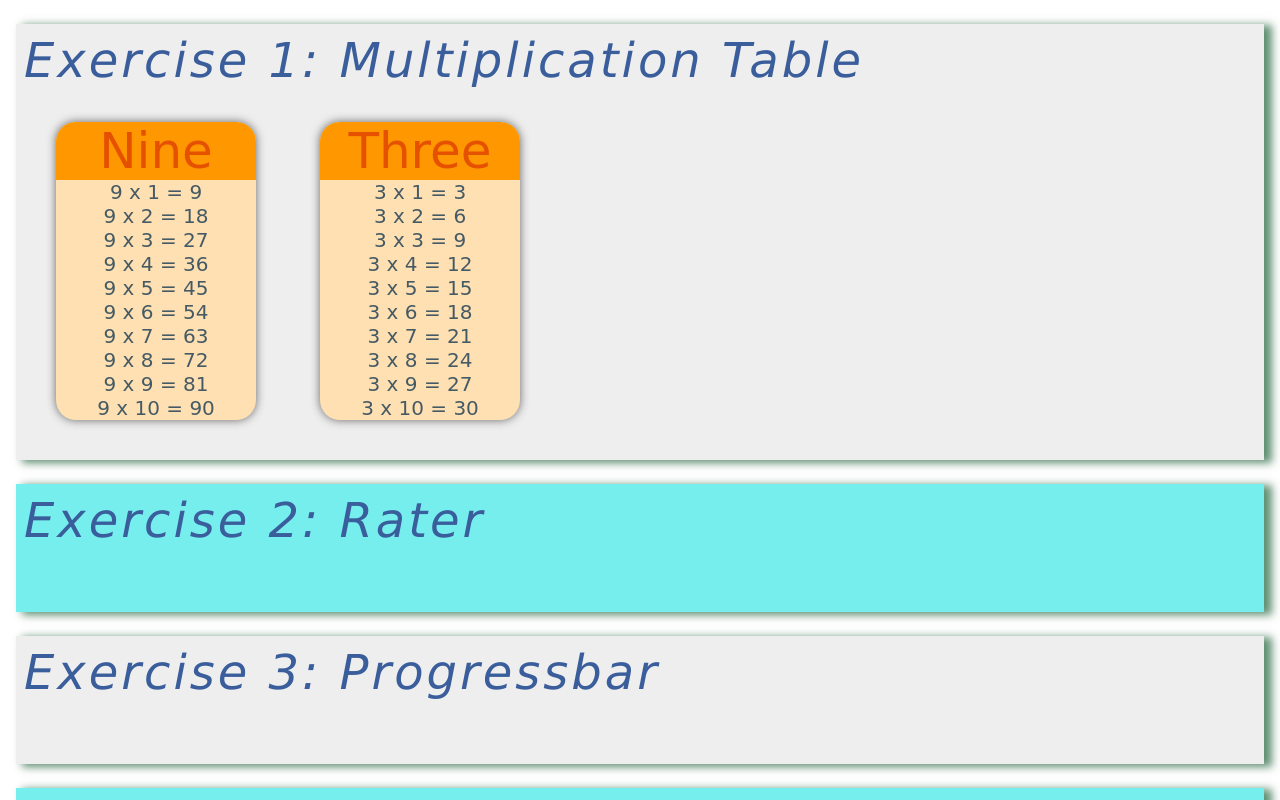
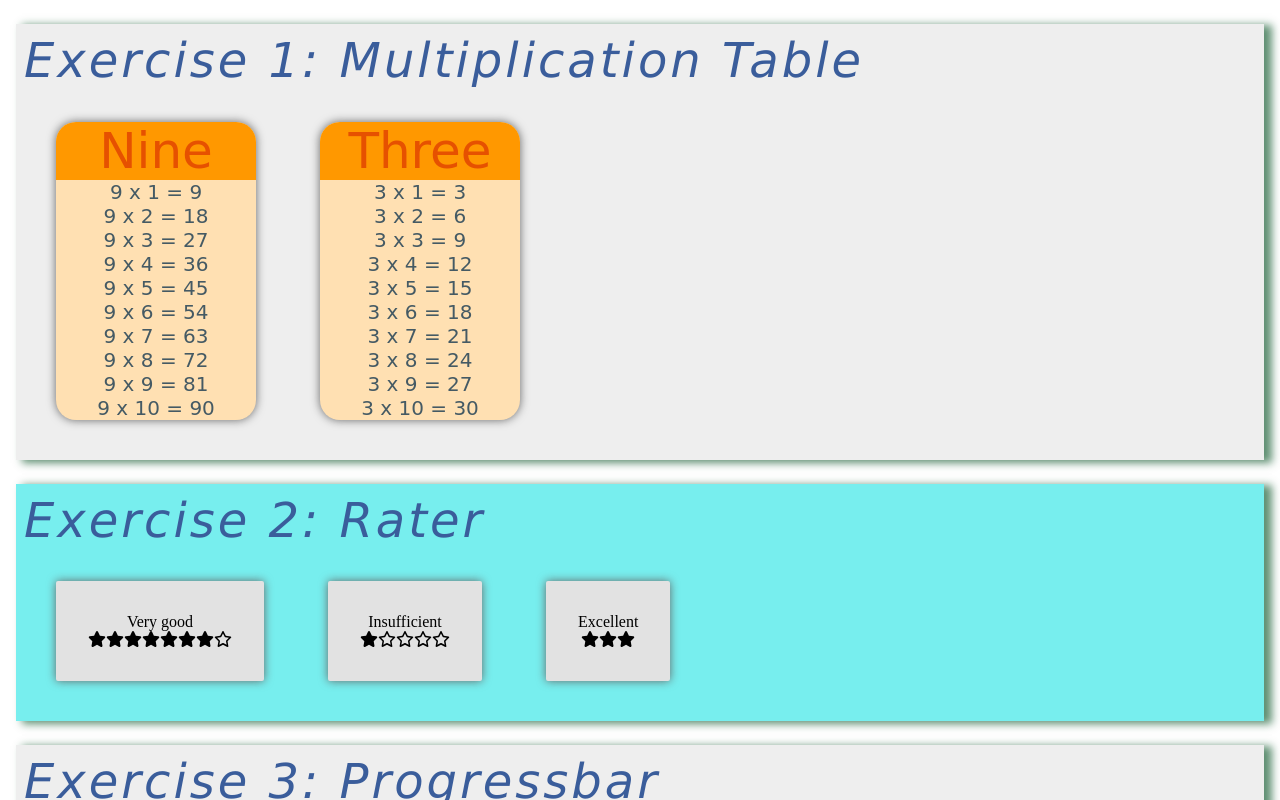
Before and after one commit to r0302772/react-js-les-1-componenten, a React (Vite) app in the folder react-js-les-1-componenten/: page / in a window 1280 px wide. Shown: the top 800 px of the page. Built offline with nearby package versions, Linux system fonts and the light colour scheme.

Commit message:
added exerciseTwo, rater, label, star, extra css, font awesome - finished exercise

```diff
--- a/react-js-les-1-componenten/package.json
+++ b/react-js-les-1-componenten/package.json
@@ -9,6 +9,10 @@
     "preview": "vite preview"
   },
   "dependencies": {
+    "@fortawesome/fontawesome-svg-core": "^6.2.0",
+    "@fortawesome/free-regular-svg-icons": "^6.2.0",
+    "@fortawesome/free-solid-svg-icons": "^6.2.0",
+    "@fortawesome/react-fontawesome": "^0.2.0",
     "react": "^18.2.0",
     "react-dom": "^18.2.0",
     "styled-components": "^5.3.6"
--- /dev/null
+++ b/react-js-les-1-componenten/src/components/exerciseTwo/ExerciseTwo.jsx
@@ -0,0 +1,13 @@
+import Rater from "./Rater.jsx";
+
+const ExerciseTwo = () => {
+    return (
+        <div className={'exercise'}>
+            <Rater rating={7} max={8}/>
+            <Rater rating={1} max={5}/>
+            <Rater rating={3} max={3}/>
+        </div>
+    )
+}
+
+export default ExerciseTwo;
--- /dev/null
+++ b/react-js-les-1-componenten/src/components/exerciseTwo/Label.jsx
@@ -0,0 +1,37 @@
+const getLabel = (score) => {
+        if (score < 0.1) return  "Disaster";
+        else if (score < 0.3) return  "Insufficient";
+        else if (score < 0.5) return  "Sufficient";
+        else if (score < 0.6) return  "Average";
+        else if (score < 0.8) return  "Good";
+        else if (score < 0.9) return  "Very good";
+        else return  "Excellent";
+
+/*    switch (true) {
+        case score < 0.1:
+            return "Disaster"
+        case score < 0.3:
+            return "Insufficient"
+        case score < 0.5:
+            return "Sufficient"
+        case score < 0.6:
+            return "Average"
+        case score < 0.8:
+            return "Good"
+        case score < 0.9:
+            return "Very good"
+        default:
+            return "Excellent"
+    }*/
+}
+
+const Label = ({score}) => {
+    return (
+        <>
+            {getLabel(score)}
+        </>
+    )
+
+}
+
+export default Label;
--- /dev/null
+++ b/react-js-les-1-componenten/src/components/exerciseTwo/Rater.jsx
@@ -0,0 +1,22 @@
+import Label from "./Label.jsx";
+import Star from "./Star.jsx";
+
+const Rater = ({rating, max}) => {
+    const score = rating / max
+
+    const output = []
+    for (let i = 1; i <= max; i++) {
+        output.push(<Star full={i <= rating}/>)
+    }
+
+    return (
+        <div className={'rater'}>
+            <Label score={score}/>
+            <div>
+                {output}
+            </div>
+        </div>
+    )
+}
+
+export default Rater;
--- /dev/null
+++ b/react-js-les-1-componenten/src/components/exerciseTwo/Star.jsx
@@ -0,0 +1,10 @@
+import {FontAwesomeIcon} from '@fortawesome/react-fontawesome'
+import {faStar as starFull} from '@fortawesome/free-solid-svg-icons'
+import {faStar as starOutline} from '@fortawesome/free-regular-svg-icons'
+
+const Star = ({full}) => {
+    if (full) return <FontAwesomeIcon icon={starFull}/>
+    else return <FontAwesomeIcon icon={starOutline}/>
+}
+
+export default Star;
--- a/react-js-les-1-componenten/src/main.css
+++ b/react-js-les-1-componenten/src/main.css
@@ -29,3 +29,14 @@
 .exercise {
     display: flex;
 }
+
+/* Opmaak voor Rater */
+.rater {
+    text-align: center;
+    padding: 2em;
+    border-radius: 2px;
+    background-color: #E2E2E2;
+    filter: drop-shadow(0px 0px 5px #666);
+    margin: 2em;
+    width: fit-content;
+}
--- a/react-js-les-1-componenten/src/main.jsx
+++ b/react-js-les-1-componenten/src/main.jsx
@@ -3,13 +3,16 @@ import ReactDOM from 'react-dom/client'
 import Exercise from "./components/Exercise.jsx"
 import "./main.css"
 import ExerciseOne from "./components/exerciseOne/ExerciseOne.jsx";
+import ExerciseTwo from "./components/exerciseTwo/ExerciseTwo.jsx";
 
 ReactDOM.createRoot(document.getElementById('root')).render(
     <StrictMode>
         <Exercise title={'Exercise 1: Multiplication Table'}>
             <ExerciseOne/>
         </Exercise>
-        <Exercise title={'Exercise 2: Rater'} background={'#77EEEE'}></Exercise>
+        <Exercise title={'Exercise 2: Rater'} background={'#77EEEE'}>
+            <ExerciseTwo/>
+        </Exercise>
         <Exercise title={'Exercise 3: Progressbar'}></Exercise>
         <Exercise title={'Exercise 4: Number grid'} background={'#77EEEE'}></Exercise>
         <Exercise title={'Exercise 5: Comment Card'}></Exercise>
```
Also changed, not shown: 1 other file (tests, documents, lock files or other folders).
